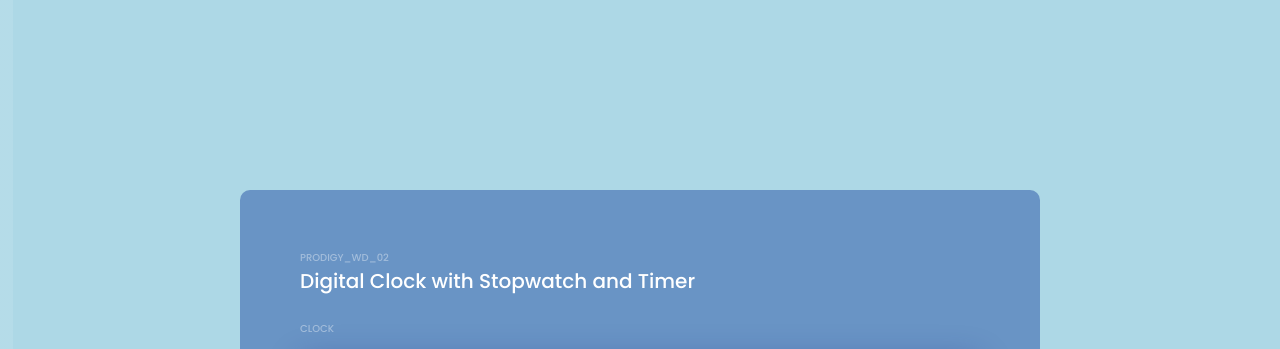
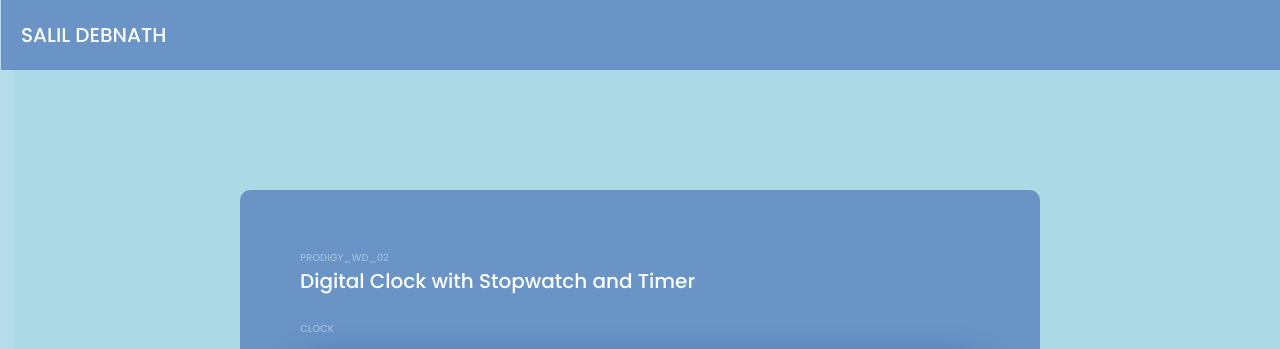
Before and after one commit to salil-cloud/PRODIGY_WD_02, a plain HTML site: page index.html in a window 1280 px wide. Shown: the top 349 px of the page. Drawn offline with nearby package versions, Linux system fonts and the light colour scheme.

Commit message:
Completion of PODIGY_WD_02

```diff
--- a/index.html
+++ b/index.html
@@ -8,7 +8,11 @@
     <title>Digital Clock</title>
   </head>
   <body>
-
+    <div class="header">
+      <div class="content">
+        <p>Salil Debnath</p>
+      </div>
+    </div>
     <div class="container">
       <div class="bg-elem"></div>
       <div class="bg-elem"></div>
--- a/style.css
+++ b/style.css
@@ -21,7 +21,19 @@ body {
   height: 100vh;
 }
 
-
+.header p {
+    font-size: 20px;
+    font-weight: 500;
+    margin-bottom: 25px;
+    position: fixed;
+    top: 0;
+    right: 1px;
+    left: 1px;
+    width: 100%;
+    padding: 20px;
+    color: #fff;
+    background-color: #6994c5;
+}
 .container {
   width: 100%;
   max-width: 800px;
```
